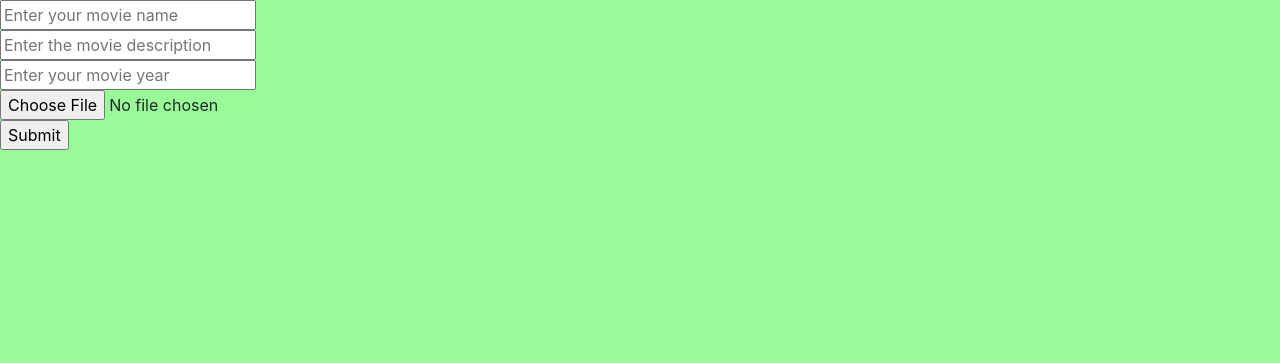
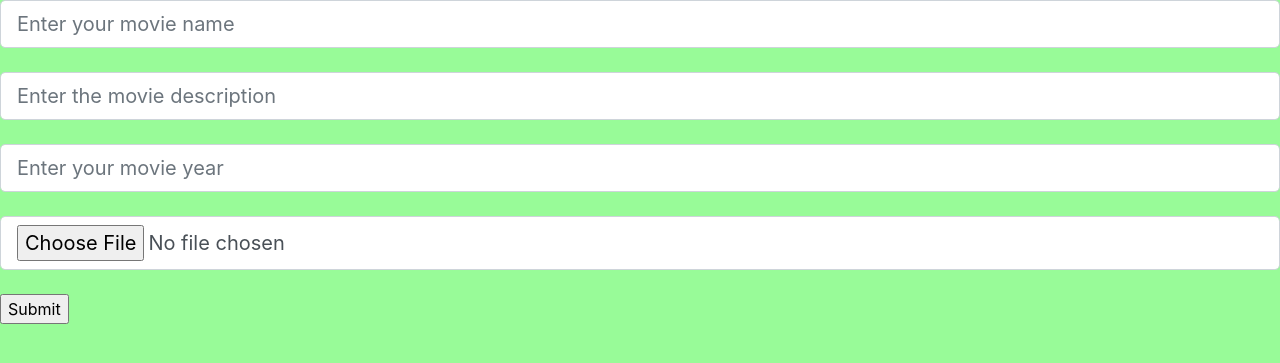
Before and after one commit to FathimaJasnac/My-project, a Django app: page /add/ in a window 1280 px wide. Shown: the part 56-419 px from the top of the page. Run offline with Django 4.2, Linux system fonts and the light colour scheme.

Commit message:
Update add.html

```diff
--- a/movieproject/templates/add.html
+++ b/movieproject/templates/add.html
@@ -2,10 +2,10 @@
 {% block body %}
 <form method="post" enctype="multipart/form-data">
   {% csrf_token %}
-    <input type="text" name="name" placeholder="Enter your movie name"><br>
-    <input type="text" name="desc" placeholder="Enter the movie description"><br>
-    <input type="text" name="year" placeholder="Enter your movie year"><br>
-    <input type="file" name="img"><br>
+    <input class="form-control form-control-lg" type="text" name="name" placeholder="Enter your movie name"><br>
+    <input class="form-control form-control-lg" type="text" name="desc" placeholder="Enter the movie description"><br>
+    <input class="form-control form-control-lg" type="text" name="year" placeholder="Enter your movie year"><br>
+    <input class="form-control form-control-lg" type="file" name="img"><br>
     <input type="submit">
 </form>
 {% endblock %}
```
